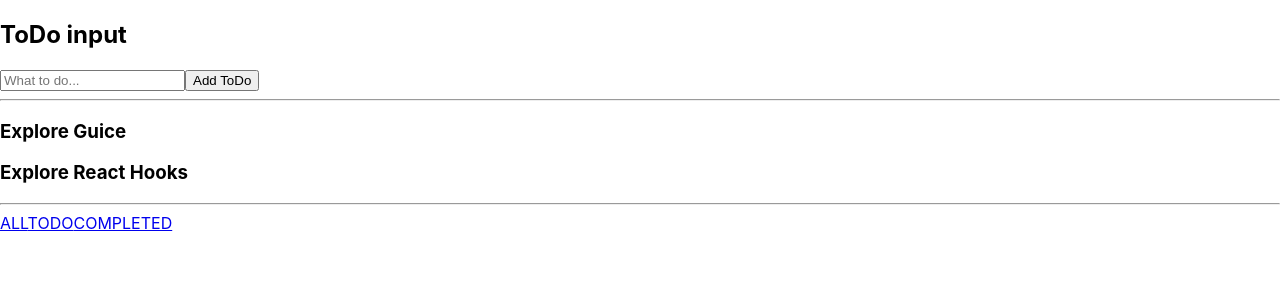
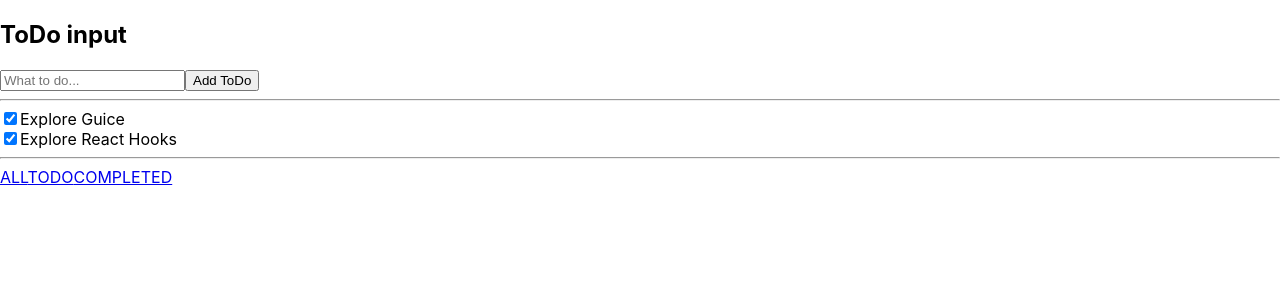
Before and after one commit to khazaddoom/todos-hooks, a React (Create React App) app: page / in a window 1280 px wide. Shown: the top 300 px of the page. Built offline with nearby package versions, Linux system fonts and the light colour scheme.

Commit message:
added some styling

```diff
--- /dev/null
+++ b/src/components/ToDo.css
@@ -0,0 +1,197 @@
+.toggle{
+    --uiToggleSize: var(--toggleSize, 20px);
+    --uiToggleIndent: var(--toggleIndent, .4em);
+    --uiToggleBorderWidth: var(--toggleBorderWidth, 2px);
+    --uiToggleColor: var(--toggleColor, #000);
+    --uiToggleDisabledColor: var(--toggleDisabledColor, #868e96);
+    --uiToggleBgColor: var(--toggleBgColor, #fff);
+    --uiToggleArrowWidth: var(--toggleArrowWidth, 2px);
+    --uiToggleArrowColor: var(--toggleArrowColor, #fff);
+
+    display: inline-block;
+    position: relative;
+  }
+
+  .toggle__input{
+    position: absolute;
+    left: -99999px;
+  }
+
+  .toggle__label{
+    display: inline-flex;
+    min-height: var(--uiToggleSize);
+    padding-left: calc(var(--uiToggleSize) + var(--uiToggleIndent));
+  }
+
+  .toggle__input:not(:disabled) ~ .toggle__label{
+    cursor: pointer;
+  }
+
+  .toggle__label::before,
+  .toggle__label::after{
+    content: "";
+    box-sizing: border-box;
+    width: 1em;
+    height: 1em;
+    font-size: var(--uiToggleSize);
+
+    position: absolute;
+    left: 0;
+    top: 0;
+  }
+
+  .toggle__label:before{
+    border: var(--uiToggleBorderWidth) solid var(--uiToggleColor);
+    z-index: 2;
+  }
+
+  .toggle__input:disabled ~ .toggle__label::before{
+    border-color: var(--uiToggleDisabledColor);
+  }
+
+  .toggle__input:focus ~ .toggle__label::before{
+    box-shadow: 0 0 0 2px var(--uiToggleBgColor), 0 0 0px 4px var(--uiToggleColor);
+  }
+
+  .toggle__input:not(:disabled):checked:focus ~ .toggle__label::after{
+    box-shadow: 0 0 0 2px var(--uiToggleBgColor), 0 0 0px 4px var(--uiToggleColor);
+  }
+
+  .toggle__input:not(:disabled) ~ .toggle__label::after{
+    background-color: var(--uiToggleColor);
+    opacity: 0;
+  }
+
+  .toggle__input:not(:disabled):checked ~ .toggle__label::after{
+    opacity: 1;
+  }
+
+  .toggle__text{
+    margin-top: auto;
+    margin-bottom: auto;
+  }
+
+  /*
+  The arrow size and position depends from sizes of square because I needed an arrow correct positioning from the top left corner of the element toggle
+  */
+
+  .toggle__text::before{
+    content: "";
+    box-sizing: border-box;
+    width: 0;
+    height: 0;
+    font-size: var(--uiToggleSize);
+
+    border-left-width: 0;
+    border-bottom-width: 0;
+    border-left-style: solid;
+    border-bottom-style: solid;
+    border-color: var(--uiToggleArrowColor);
+
+    position: absolute;
+    top: .5428em;
+    left: .2em;
+    z-index: 3;
+
+    transform-origin: left top;
+    transform: rotate(-40deg) skew(10deg);
+  }
+
+  .toggle__input:not(:disabled):checked ~ .toggle__label .toggle__text::before{
+    width: .5em;
+    height: .25em;
+    border-left-width: var(--uiToggleArrowWidth);
+    border-bottom-width: var(--uiToggleArrowWidth);
+    will-change: width, height;
+    transition: width .1s ease-out .2s, height .2s ease-out;
+  }
+
+  /*
+  =====
+  LEVEL 2. PRESENTATION STYLES
+  =====
+  */
+
+  /*
+  The demo skin
+  */
+
+  .toggle__input:disabled ~ .toggle__label{
+    opacity: .24;
+    cursor: not-allowed;
+  }
+
+  .toggle__label::before,
+  .toggle__label::after{
+    border-radius: 2px;
+  }
+
+  /*
+  The animation of switching states
+  */
+
+  .toggle__input:not(:disabled) ~ .toggle__label::before,
+  .toggle__input:not(:disabled) ~ .toggle__label::after{
+    opacity: 1;
+    transform-origin: center center;
+    will-change: transform;
+    transition: transform .2s ease-out;
+  }
+
+  .toggle__input:not(:disabled) ~ .toggle__label::before{
+    transform: rotateY(0deg);
+    transition-delay: .2s;
+  }
+
+  .toggle__input:not(:disabled) ~ .toggle__label::after{
+    transform: rotateY(90deg);
+  }
+
+  .toggle__input:not(:disabled):checked ~ .toggle__label::before{
+    transform: rotateY(-90deg);
+    transition-delay: 0s;
+  }
+
+  .toggle__input:not(:disabled):checked ~ .toggle__label::after{
+    transform: rotateY(0deg);
+    transition-delay: .2s;
+  }
+
+  .toggle__text::before{
+    opacity: 0;
+  }
+
+  .toggle__input:not(:disabled):checked ~ .toggle__label .toggle__text::before{
+    opacity: 1;
+    transition: opacity .1s ease-out .3s, width .1s ease-out .5s, height .2s ease-out .3s;
+  }
+
+  /*
+  =====
+  LEVEL 3. SETTINGS
+  =====
+  */
+
+  .toggle{
+    --toggleColor: #690e90;
+    --toggleBgColor: #9b59b6;
+    --toggleSize: 50px;
+  }
+
+
+.page{
+    margin: auto;
+    padding-left: 10px;
+    padding-right: 10px;
+    order: 1;
+  }
+
+  .page__toggle{
+    font-size: 28px;
+    font-weight: 700;
+    color: #fff;
+  }
+
+  .page__toggle:nth-child(n+2){
+    margin-top: 50px;
+  }
--- a/src/components/ToDo.js
+++ b/src/components/ToDo.js
@@ -1,11 +1,21 @@
 import React from 'react'
+// import './ToDo.css';
 
 export default function ToDo({todo}) {
 
     return (
 
-        <h3>
-            {todo}
-        </h3>
+            <div className="page">
+                <div className="page__toggle">
+                <label className="toggle">
+                    <input className="toggle__input" type="checkbox" checked />
+                    <span className="toggle__label">
+                        <span className="toggle__text">{todo}</span>
+                    </span>
+                </label>
+                </div>
+            </div>
+
+
     )
 }
```
